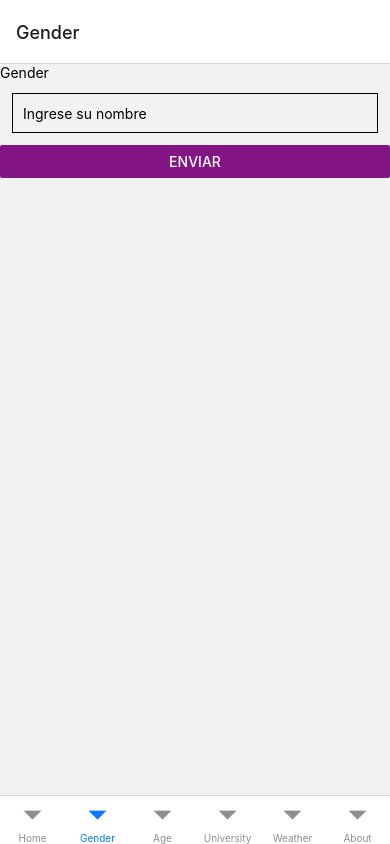
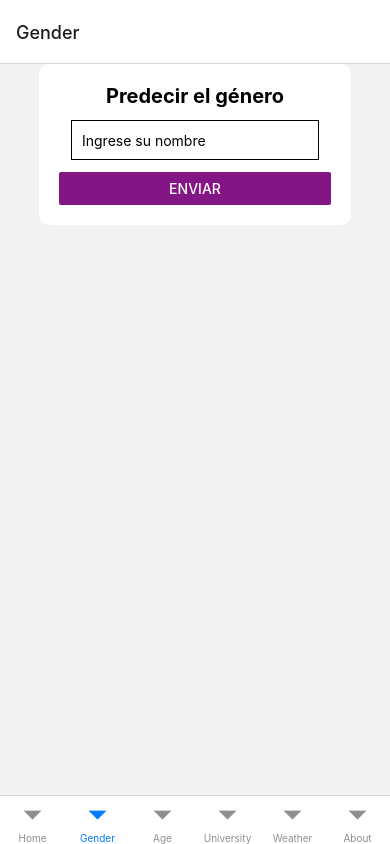
Before and after one commit to anderlfrias/tarea6_couteau-mobile_apps, a React Native app: screen /Gender in a window 390 px wide. Built offline with nearby package versions, Linux system fonts and the light colour scheme.

Commit message:
Pantalla de predecir genero, lista

```diff
--- a/screens/Gender.jsx
+++ b/screens/Gender.jsx
@@ -8,26 +8,24 @@ const Gender = () => {
     const onPressSend = async() => {
         if (!name){
             Alert.alert('Please enter your name');
+            setGender('');
             return;
         }
 
         fetch(`https://api.genderize.io/?name=${name}`)
             .then(response => response.json())
             .then(data => {
-                console.log(data);
                 setGender(data.gender);
-                Alert.alert(data.gender);
             })
     }
 
     return (
         <SafeAreaView>
-            <View>
-                <Text>
-                    Gender
+            <View style={gender === 'male' ? styles.containerMale : gender === 'female' ? styles.containerFemale : styles.container}>
+                <View style={styles.card}>
+                    <Text style={styles.title}>
+                        Predecir el género
                     </Text>
-            </View>
-
                     <View>
                         <TextInput
                             style={styles.input}
@@ -44,6 +42,8 @@ const Gender = () => {
                             accessibilityLabel="Learn more about this purple button"
                         />
                     </View>
+                </View>
+            </View>
         </SafeAreaView>
     )
 }
@@ -51,11 +51,45 @@ const Gender = () => {
 export default Gender;
 
 const styles = StyleSheet.create({
+    container:{
+        display: 'flex',
+        justifyContent: 'center',
+        alignItems: 'center',
+        height: '100%',
+    },
+    containerFemale: {
+        display: 'flex',
+        justifyContent: 'center',
+        alignItems: 'center',
+        height: '100%',
+        backgroundColor: '#FFC0FF'
+    },
+    containerMale: {
+        display: 'flex',
+        justifyContent: 'center',
+        alignItems: 'center',
+        height: '100%',
+        backgroundColor: '#00e5e5'
+    },
+    card: {
+        padding: 20,
+        backgroundColor: '#fff',
+        borderRadius: 10,
+        width: '80%',
+    },
+    title: {
+        fontSize: 20,
+        fontWeight: 'bold',
+        textAlign: 'center',
+    },
     input: {
         height: 40,
         margin: 12,
         borderWidth: 1,
         padding: 10,
     },
+    button: {
+        backgroundColor: '#fff',
+    }
 
 });
```
Lines whose indentation alone changed are shown as unchanged.
